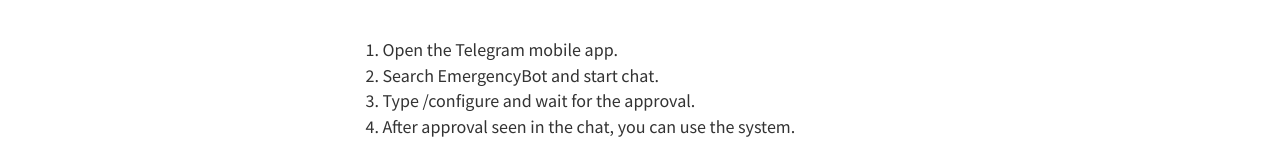
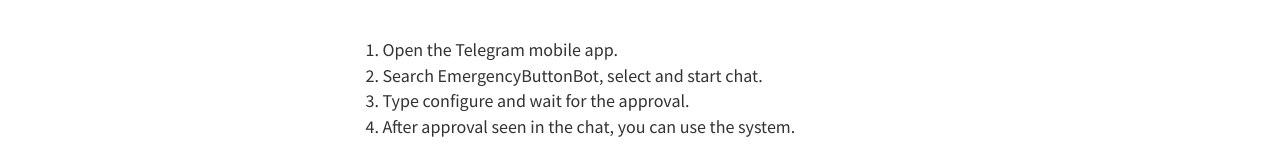
Before and after one commit to alpersilistre/PanicButtonTelegramBot, a website: page app/index.html in a window 1280 px wide. Shown: the part 195-359 px from the top of the page. Drawn offline with nearby package versions, Linux system fonts and the light colour scheme.

Commit message:
Html index change.

```diff
--- a/app/index.html
+++ b/app/index.html
@@ -53,8 +53,8 @@
                     <h3>Welcome to the setup page of Panic Button project. Please follow the steps listed below.</h3>
                     <ol style="margin-left: -20px; margin-top: 40px; font-size: 18px">
                         <li>Open the Telegram mobile app.</li>
-                        <li>Search EmergencyBot and start chat.</li>
-                        <li>Type /configure and wait for the approval.</li>
+                        <li>Search EmergencyButtonBot, select and start chat.</li>
+                        <li>Type configure and wait for the approval.</li>
                         <li>After approval seen in the chat, you can use the system.</li>
                     </ol>
                 </div>
```
